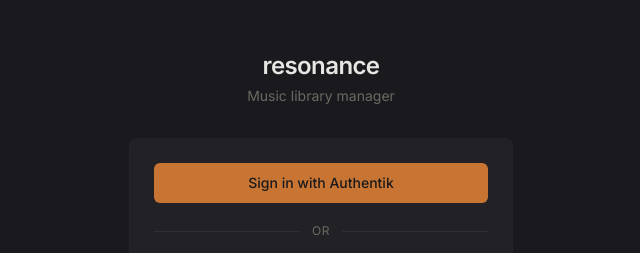
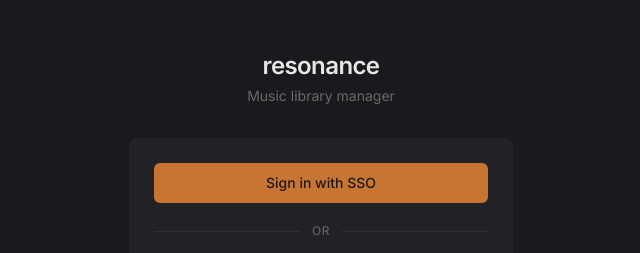
Before and after one commit to mark-219/resonance, a React (Vite) app in the folder client/: page /login in a window 1280 px wide. Shown: the part 133-386 px from the top of the page, without its empty margins (319-959 px from the left). Built offline with nearby package versions, Linux system fonts and the light colour scheme; no server answers.

Commit message:
chore: generalize OIDC references, rename SSO button

```diff
--- a/client/src/pages/Login.tsx
+++ b/client/src/pages/Login.tsx
@@ -51,7 +51,7 @@
             onClick={handleOIDCLogin}
             className="w-full py-2.5 px-4 rounded bg-accent hover:bg-accent-hover text-text-inverse text-sm font-medium transition-colors"
           >
-            Sign in with Authentik
+            Sign in with SSO
           </button>
 
           {/* Divider */}
```
Also changed, not shown: 2 other files (tests, documents, lock files or other folders).
